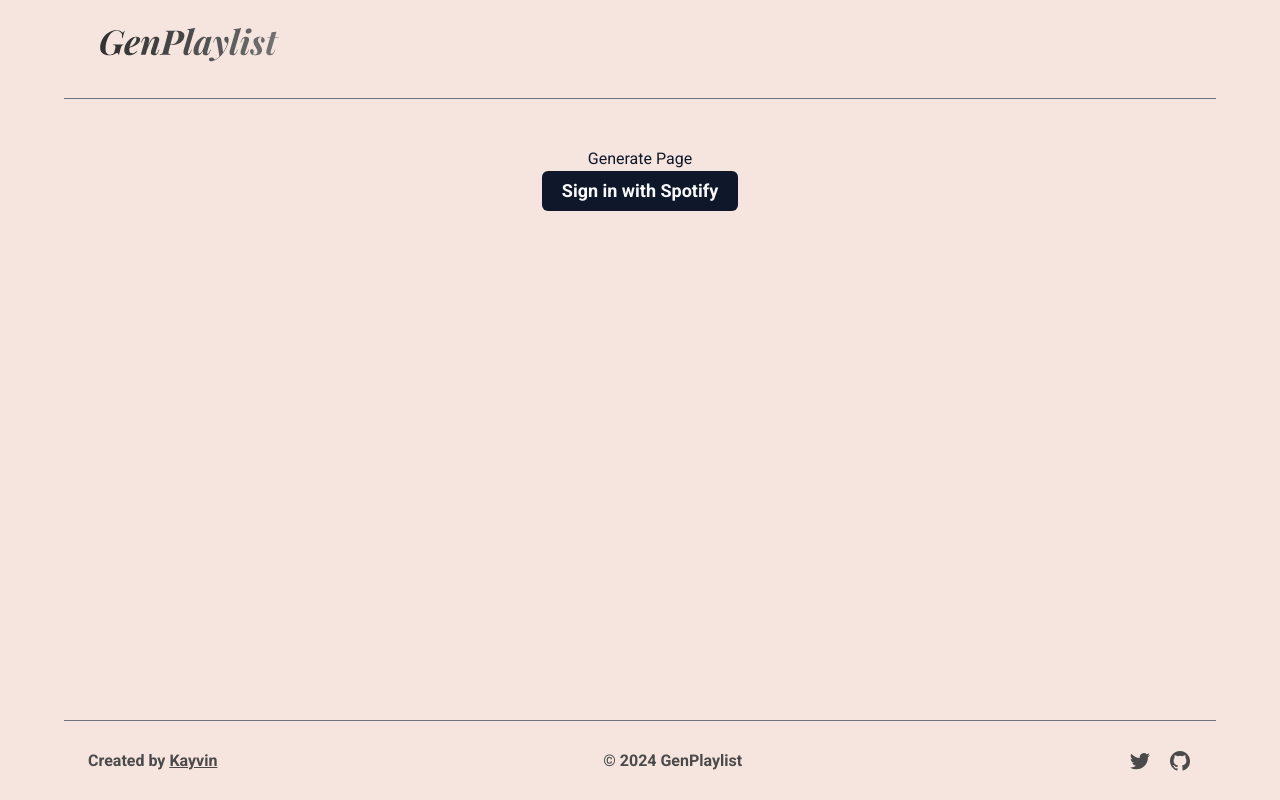
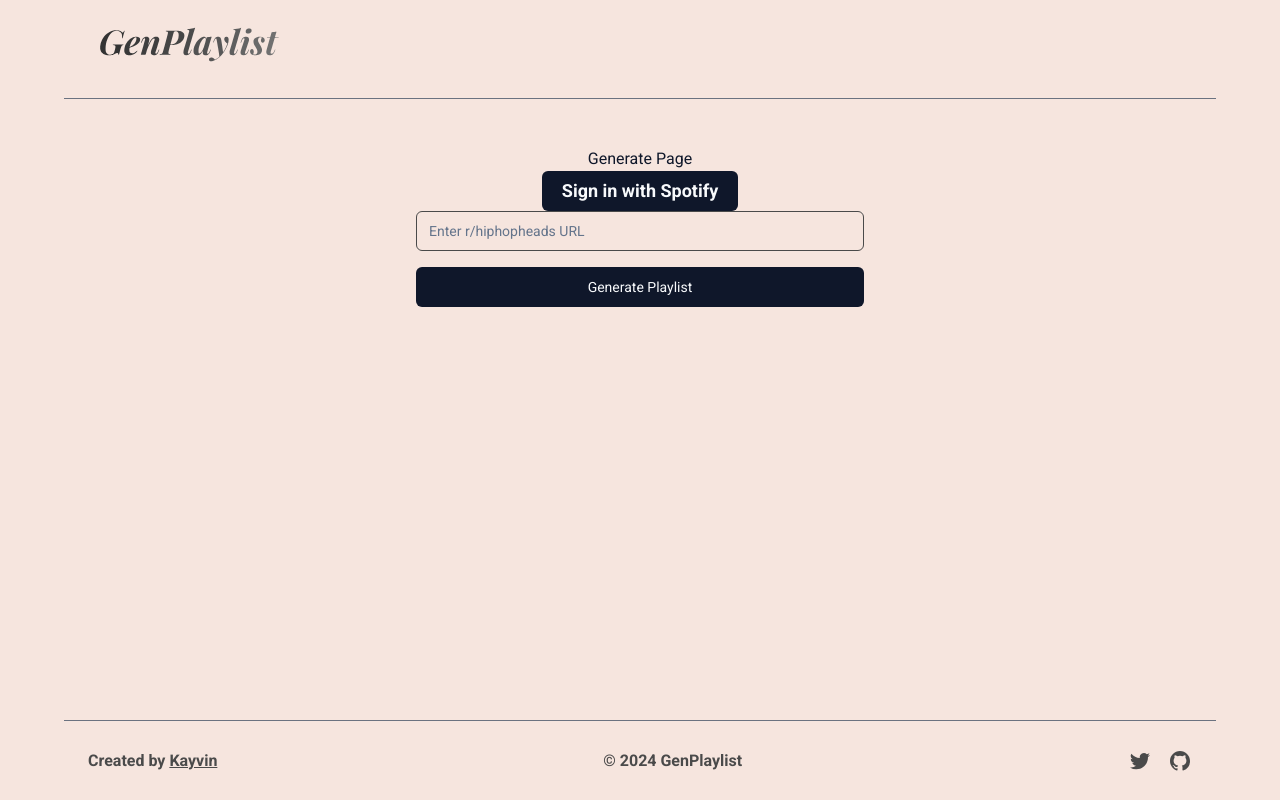
Before and after one commit to Kayvin59/genplaylist, a Next.js app: page /generate in a window 1280 px wide. Built offline with nearby package versions, Linux system fonts and the light colour scheme; no server answers.

Commit message:
feat: add url input logic + client validation

```diff
--- /dev/null
+++ b/app/actions/generate.ts
@@ -0,0 +1,42 @@
+'use server'
+
+import { z } from 'zod'
+
+const urlSchema = z.object({
+  url: z.string().url().startsWith('https://www.reddit.com/r/hiphopheads')
+})
+
+export async function scrapeUrl(prevState: any, formData: FormData) {
+  const validatedFields = urlSchema.safeParse({
+    url: formData.get('url')
+  })
+
+  if (!validatedFields.success) {
+    return { error: 'Invalid URL. Please enter a valid URL from r/hiphopheads subreddit.' }
+  }
+
+  const url = validatedFields.data.url
+
+  try {
+    // Simulating a delay for scraping
+    await new Promise(resolve => setTimeout(resolve, 2000))
+
+    // Add your actual scraping logic here
+    // For now, we'll just return a mock result
+    return {
+      success: true,
+      data: {
+        url,
+        scrapedAt: new Date().toISOString()
+      }
+    }
+  } catch (error) {
+    console.error('Error scraping URL:', error)
+    return { error: 'Failed to scrape URL. Please try again.' }
+  }
+}
+
+export async function generatePlaylist() {
+  // Playlist generation via spotifyApi
+  // This will be implemented in another function
+}
--- a/app/generate/page.tsx
+++ b/app/generate/page.tsx
@@ -1,3 +1,4 @@
+import UrlInput from '@/components/urlInput'
 import Welcome from '@/components/Welcome'
 
 export default async function GeneratePage() {
@@ -6,6 +7,7 @@
     <>
       <div>Generate Page</div>
       <Welcome />
+      <UrlInput />
     </>
   )
 }
--- /dev/null
+++ b/components/urlInput.tsx
@@ -0,0 +1,51 @@
+'use client'
+
+import { scrapeUrl } from "@/app/actions/generate"
+import { Button } from "@/components/ui/button"
+import { Input } from "@/components/ui/input"
+import { Loader2 } from "lucide-react"
+import { useRef } from 'react'
+import { useFormState, useFormStatus } from 'react-dom'
+
+function SubmitButton() {
+  const { pending } = useFormStatus()
+
+  return (
+    <Button type="submit" className="w-full" disabled={pending}>
+      {pending ? (
+        <>
+          <Loader2 className="mr-2 h-4 w-4 animate-spin" />
+          Generating...
+        </>
+      ) : (
+        'Generate Playlist'
+      )}
+    </Button>
+  )
+}
+
+export default function UrlInput() {
+  const [state, formAction] = useFormState(scrapeUrl, null)
+  const formRef = useRef<HTMLFormElement>(null)
+
+  return (
+    <div className="w-full max-w-md space-y-4">
+      <form ref={formRef} action={formAction} className="space-y-4">
+        <Input
+          type="url"
+          name="url"
+          placeholder="Enter r/hiphopheads URL"
+          required
+          className="w-full"
+        />
+        <SubmitButton />
+      </form>
+      {state?.error && (
+        <p className="text-red-500 text-sm">{state.error}</p>
+      )}
+      {state?.success && (
+        <p className="text-green-500 text-sm">URL scraped successfully: {state.data.url}</p>
+      )}
+    </div>
+  )
+}
```
